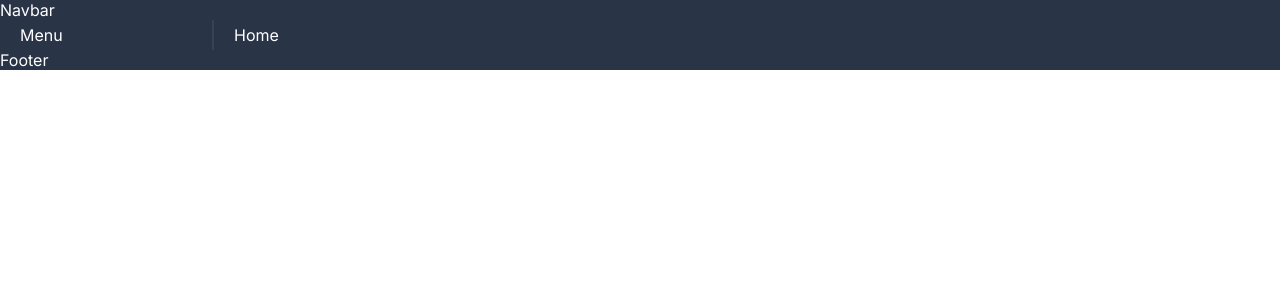
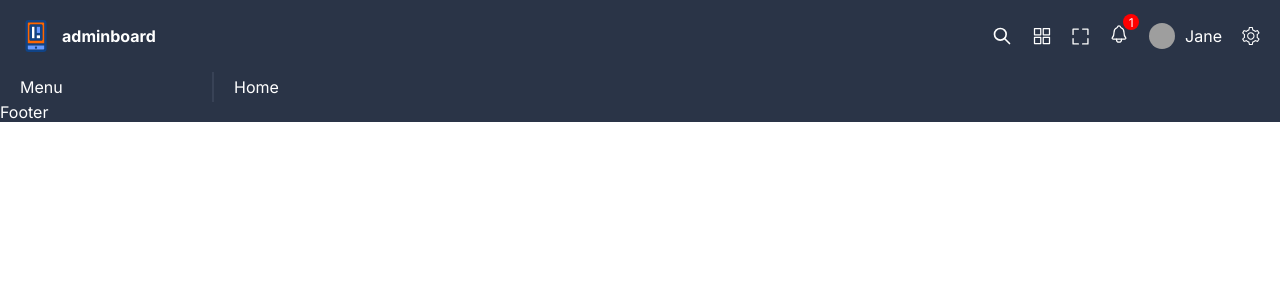
Before and after one commit to federico-init/react-admin-ui, a React (Vite) app: page / in a window 1280 px wide. Shown: the top 300 px of the page. Built offline with nearby package versions, Linux system fonts and the light colour scheme; grey boxes are pictures that could not be loaded.

Commit message:
chore: navbar design

```diff
--- a/src/components/navbar/Navbar.tsx
+++ b/src/components/navbar/Navbar.tsx
@@ -1,8 +1,34 @@
 // import style
 import "./navbar.scss";
 
+// TODO: add alts to img
+
 const Navbar = () => {
-  return <div className="navbar">Navbar</div>;
+  return (
+    <div className="navbar">
+      <div className="logo">
+        <img src="/logo.svg" alt="" />
+        <span>adminboard</span>
+      </div>
+      <div className="icons">
+        <img src="/search.svg" alt="" className="icon" />
+        <img src="/app.svg" alt="" className="icon" />
+        <img src="/expand.svg" alt="" className="icon" />
+        <div className="notification">
+          <img src="/notifications.svg" alt="" />
+          <span>1</span>
+        </div>
+        <div className="user">
+          <img
+            src="https://images.pexels.com/photos/11038549/pexels-photo-11038549.jpeg?auto=compress&cs=tinysrgb&w=1600&lazy=load"
+            alt=""
+          />
+          <span>Jane</span>
+        </div>
+        <img src="/settings.svg" alt="" className="icon" />
+      </div>
+    </div>
+  );
 };
 
 export default Navbar;
--- a/src/components/navbar/navbar.scss
+++ b/src/components/navbar/navbar.scss
@@ -1,2 +1,52 @@
 .navbar {
+  width: 100%;
+  padding: 20px;
+  display: flex;
+  align-items: center;
+  justify-content: space-between;
+
+  .logo {
+    display: flex;
+    align-items: center;
+    font-weight: bold;
+    gap: 10px;
+  }
+
+  .icons {
+    display: flex;
+    align-items: center;
+    gap: 20px;
+
+    .notification {
+      position: relative;
+
+      span {
+        background-color: red;
+        color: white;
+        width: 16px;
+        height: 16px;
+        border-radius: 50%;
+        position: absolute;
+        top: -10px;
+        right: -10px;
+        display: flex;
+        justify-content: center;
+        align-items: center;
+        font-size: 12px;
+      }
+    }
+
+    .user {
+      display: flex;
+      align-items: center;
+      gap: 10px;
+
+      img {
+        width: 26px;
+        height: 26px;
+        border-radius: 50%;
+        object-fit: cover;
+      }
+    }
+  }
 }
```
